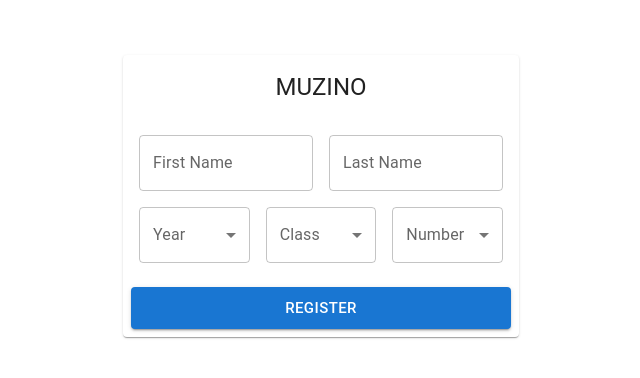
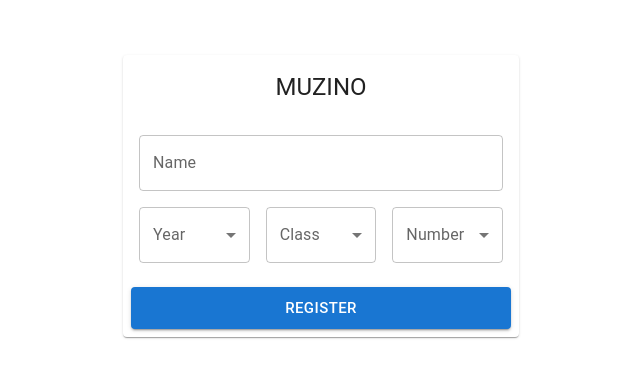
Before and after one commit to michaeljang94/muzino, a React (Create React App) app: page /#/register in a window 1280 px wide. Shown: the part 204-582 px from the top of the page, without its empty margins (319-959 px from the left). Built offline with nearby package versions, Linux system fonts and the light colour scheme.

Commit message:
Partial working register page

```diff
--- a/src/pages/RegisterPage.tsx
+++ b/src/pages/RegisterPage.tsx
@@ -10,11 +10,36 @@ import {
   TextField,
   Typography,
 } from '@mui/material';
-import React from 'react';
+import React, { useState } from 'react';
 
 export const RegisterPage: React.FC = () => {
+  const [userName, setUserName] = useState('');
+  const [loading, setLoading] = useState(false);
+
   const createNumbers = (length: number) => {
     return Array.from({ length: length }, (_, index) => index + 1);
+  };
+
+  const handleRegister = async () => {
+    try {
+        setLoading(true)
+
+        const requestOptions = {
+          method: 'POST',
+          headers: { 'Content-Type': 'application/json' },
+          body: JSON.stringify({ name: userName }),
+        };
+        const response = await fetch(`http://localhost:8080/create_user`, requestOptions);
+
+        const user = await response.json();
+
+        console.log(user.user.user_name);
+        console.log(user.user.password);
+
+      } catch (error: any) {
+      } finally {
+        setLoading(false)
+      }
   };
 
   return (
@@ -32,12 +57,19 @@ export const RegisterPage: React.FC = () => {
           <CardHeader title="MUZINO" style={{ flexDirection: 'column' }} />
           <CardContent>
             <Grid container spacing={2}>
-              <Grid size={6}>
-                <TextField fullWidth variant="outlined" label="First Name" />
+              <Grid size={12}>
+                <TextField
+                  fullWidth
+                  variant="outlined"
+                  label="Name"
+                  onChange={event => {
+                    setUserName(event.target.value);
+                  }}
+                />
               </Grid>
-              <Grid size={6}>
+              {/* <Grid size={6}>
                 <TextField fullWidth variant="outlined" label="Last Name" />
-              </Grid>
+              </Grid> */}
               <Grid size={4}>
                 <TextField fullWidth select variant="outlined" label="Year">
                   {createNumbers(10).map(option => (
@@ -68,7 +100,7 @@ export const RegisterPage: React.FC = () => {
             </Grid>
           </CardContent>
           <CardActions>
-            <Button fullWidth size="large" variant="contained">
+            <Button fullWidth size="large" variant="contained" onClick={handleRegister} loading={loading}>
               Register
             </Button>
           </CardActions>
```
